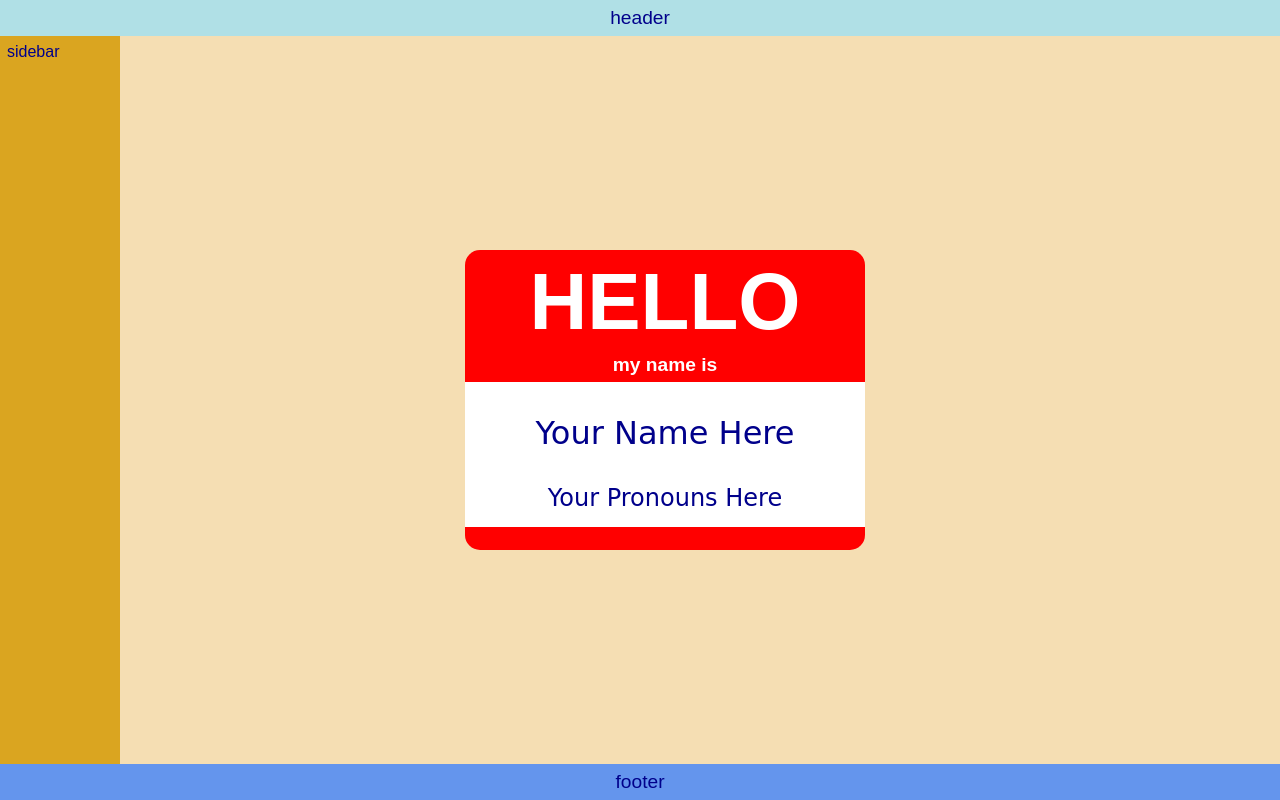
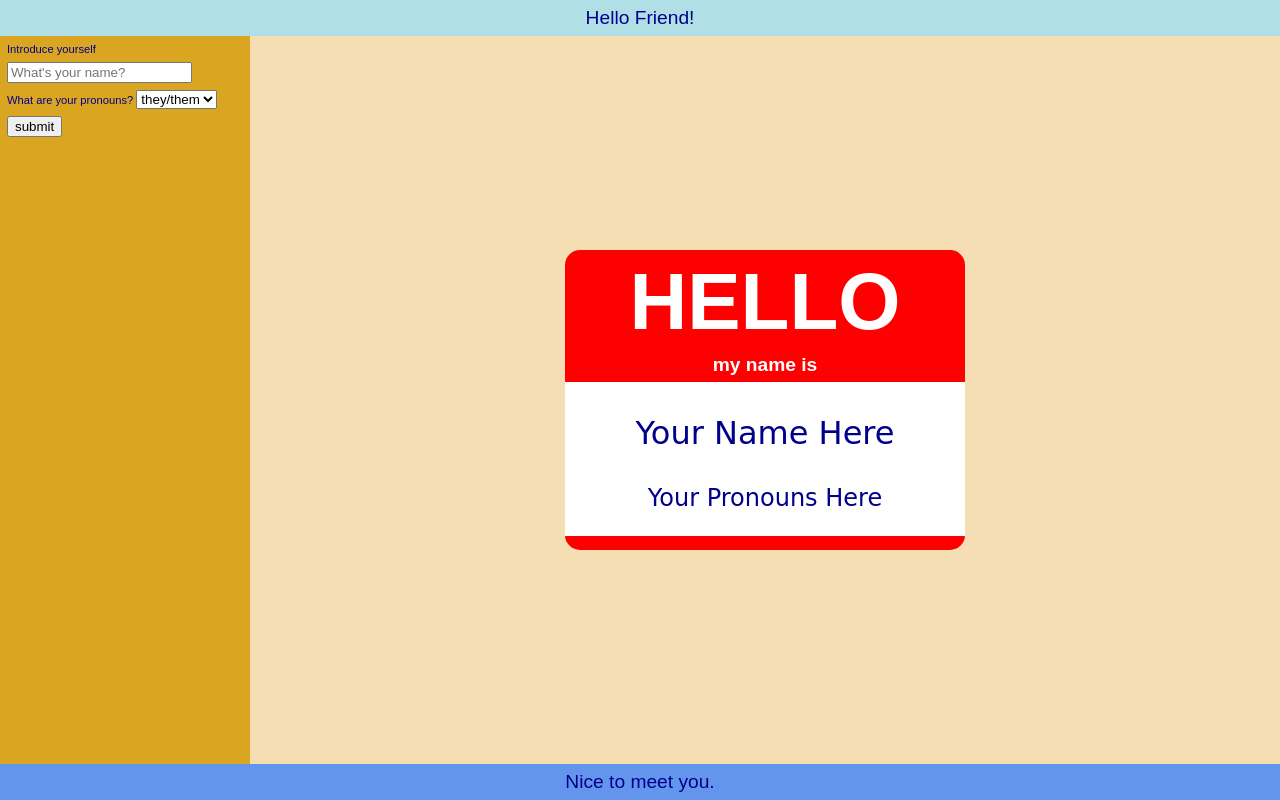
Before and after one commit to dianajodrakos/lab-02a-name-tag, a plain HTML site: page index.html in a window 1280 px wide. Drawn offline with Linux system fonts and the light colour scheme.

Commit message:
added input functionality

```diff
--- a/app.js
+++ b/app.js
@@ -0,0 +1,15 @@
+const tagNameInput = document.getElementById('name');
+const tagPronounsInput = document.getElementById('pronouns');
+const tagNameDisplay = document.getElementById('tag-name');
+const tagPronounsDisplay = document.getElementById('tag-pronouns');
+const submitButton = document.getElementById('submit');
+
+submitButton.addEventListener ('click', () => {
+    if (tagNameInput.value === '') {
+        tagNameDisplay.textContent = "Anonymous";
+        tagPronounsDisplay.textContent = tagPronounsInput.value;
+    } else {
+    tagNameDisplay.textContent = tagNameInput.value;
+    tagPronounsDisplay.textContent = tagPronounsInput.value;
+    }
+});
--- a/index.html
+++ b/index.html
@@ -9,29 +9,42 @@
 </head>
 <body>
 <header>
-    <p>header</p>
+    <p>Hello Friend!</p>
 </header>
 
 <sidebar>
-    <p>sidebar</p>
+    <section class="input">
+        <p>Introduce yourself</p>
+        <p><label for="input-name"><input type="text" id="name" placeholder="What's your name?"></label></p>
+        <p><label for="input-pronoun">What are your pronouns?</label>
+            <select name="pronouns" id="pronouns">
+                <option value="they/them">they/them</option>
+                <option value="she/her">she/her</option>
+                <option value="he/him">he/him</option>
+            </select></p>
+        <p><button id="submit">submit</button></p>
+    </section>
+
 </sidebar>
 
-<main class="tag">
-<section class="tag-top">
-    <h1>HELLO</h1>
-    <h6>my name is</h6>
-</section>
-<section class="tag-middle">
-    <p class="tag-name">Your Name Here</p>
-    <p class="tag-pronoun">Your Pronouns Here</p>
-</section>
-
-<section class="tag-bottom"></section>
+<main>
+    <section class="tag">
+        <div class="tag-top">
+            <h1>HELLO</h1>
+            <h6>my name is</h6>
+        </div>
+        <div class="tag-middle">
+            <p id="tag-name">Your Name Here</p>
+            <p id="tag-pronouns">Your Pronouns Here</p>
+        </div>
+        <div class="tag-bottom">
+        </div>
+    </section>
 </main>
 
 <footer>
-    <p>footer</p>
+    <p>Nice to meet you.</p>
 </footer>
-
+<script type="module" src="./app.js"></script>
 </body>
 </html>
--- a/style.css
+++ b/style.css
@@ -12,31 +12,35 @@ body, html {
 body {
     display: grid;
     grid-template-rows: auto 1fr auto;
-    grid-template-columns: 50px 1fr;
+    grid-template-columns: 250px 1fr;
     align-content: stretch;
     justify-content: space-around;
     background-color: wheat;
     color: darkblue;
     min-width: 600px;
+    font-family: sans-serif;
 }
 
 header {
     background-color: powderblue;
     text-align: center;
-    font-family: sans-serif;
     font-size: 1.2rem;
     grid-column: 1 / span 2;
     align-self: center;
 }
 
 sidebar {
-    font-family: sans-serif;
-    width: 120px;
+    font-size: .7rem;
+    width: 250px;
     height: 100%;
     background-color:goldenrod;
 }
 
-main {
+.input {
+    align-self: center;
+}
+
+.tag {
     background-color: red;
     display: flex;
     flex-direction: column;
@@ -51,9 +55,15 @@ main {
     font-family: sans-serif;
 }
 
+main {
+    display: flex;
+    flex-direction: column;
+    align-items: space-around;
+    justify-items: space-around;
+}
+
 footer {
     text-align: center;
-    font-family: sans-serif;
     font-size: 1.2rem;
     background-color: cornflowerblue;
     grid-row-start: 3;
@@ -71,6 +81,8 @@ h6 {
     font-size: 1.2rem;
     margin: 6px;
 }
+
+
 .tag-top {
     width: 100%;
     font-family: sans-serif;
@@ -97,10 +109,10 @@ p .tag-top {
     height: 60px;
 }
 
-.tag-name {
+#tag-name {
     font-size: 2rem;
 }
 
-.tag-pronoun {
+#tag-pronoun {
     margin: 15px;
 }
```
